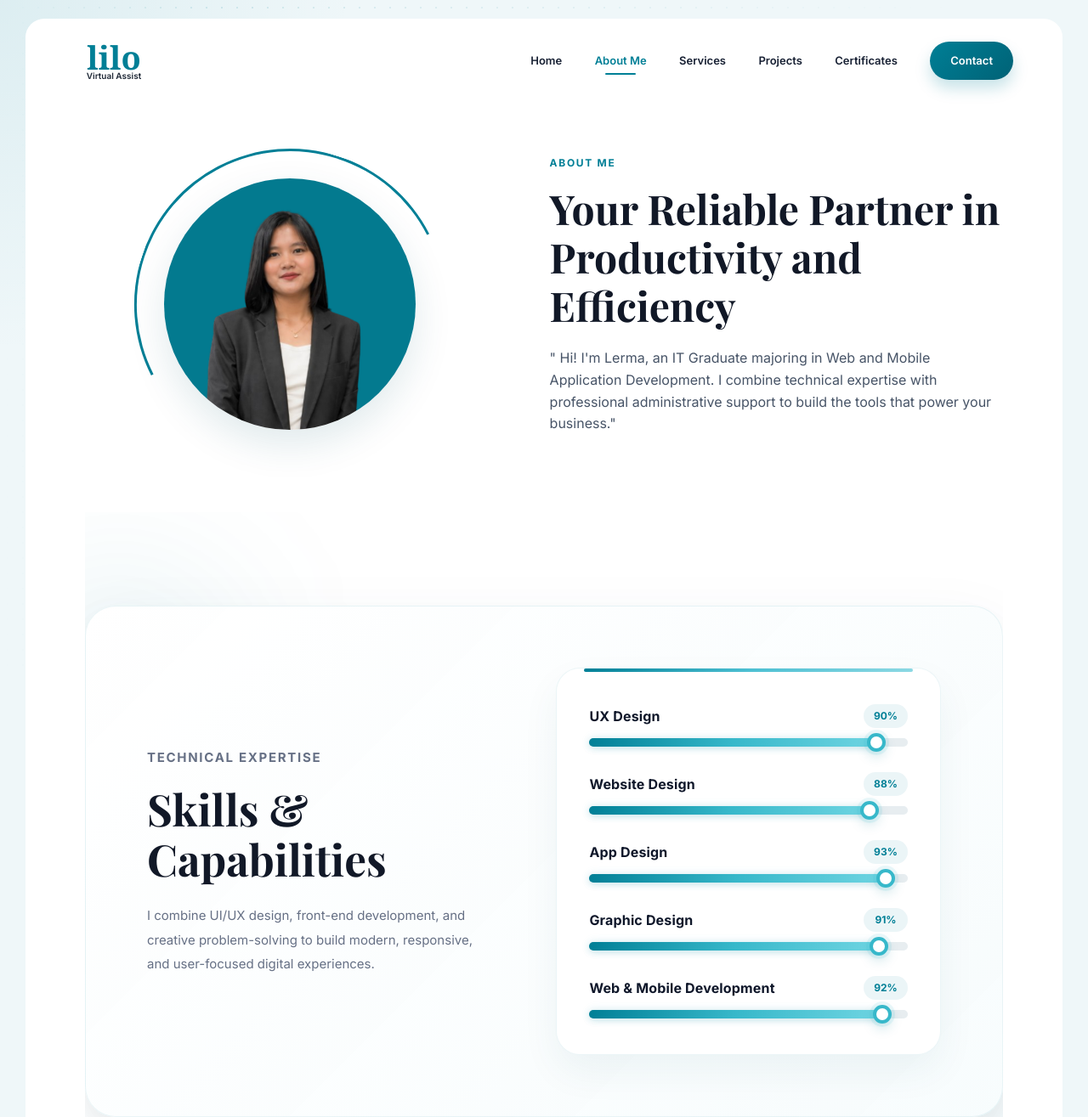
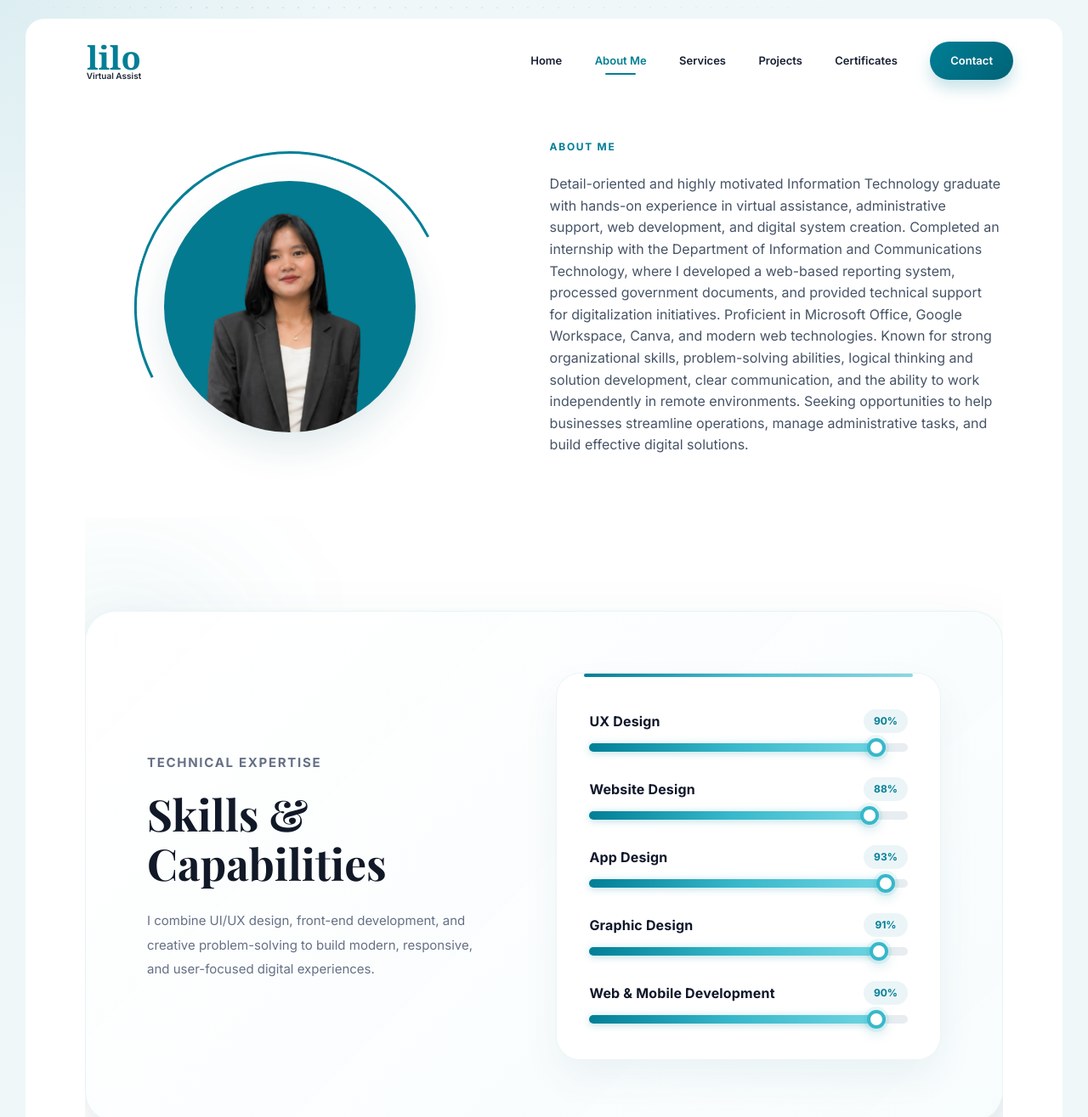
Before and after one commit to lermss/my-portfolio, a plain HTML site: page about.html in a window 1280 px wide. Shown: the top 1315 px of the page at 85% size. Drawn offline with nearby package versions, Linux system fonts and the light colour scheme.

Commit message:
Update about.html

```diff
--- a/about.html
+++ b/about.html
@@ -33,12 +33,15 @@
       </div>
       <div class="about-copy">
         <p class="eyebrow">About Me</p>
-
-       <h1>Your Reliable Partner in Productivity and Efficiency</h1>
-
-       <p>" Hi! I'm Lerma, an IT Graduate majoring in Web and Mobile Application Development. I combine technical expertise with professional administrative support to build the tools that power your business." </p>
-
-
+        <p>Detail-oriented and highly motivated Information Technology graduate with hands-on experience in
+          virtual assistance, administrative support, web development, and digital system creation.
+          Completed an internship with the Department of Information and Communications Technology,
+          where I developed a web-based reporting system, processed government documents,
+          and provided technical support for digitalization initiatives. Proficient in Microsoft Office,
+          Google Workspace, Canva, and modern web technologies. Known for strong organizational skills, problem-solving
+          abilities, logical thinking and solution development, clear communication, and the ability to work
+          independently in remote environments. Seeking opportunities to help businesses streamline operations,
+          manage administrative tasks, and build effective digital solutions.</p>
       </div>
     </section>
 <!-- =========================
@@ -116,10 +119,10 @@
         <div class="skill">
           <div class="skill-header">
             <h4>Web & Mobile Development</h4>
-            <span class="skill-percent">92%</span>
+            <span class="skill-percent">90%</span>
           </div>
           <div class="skill-bar">
-            <span class="skill-progress" style="width: 92%;">
+            <span class="skill-progress" style="width: 90%;">
               <span class="skill-dot"></span>
             </span>
           </div>
```
